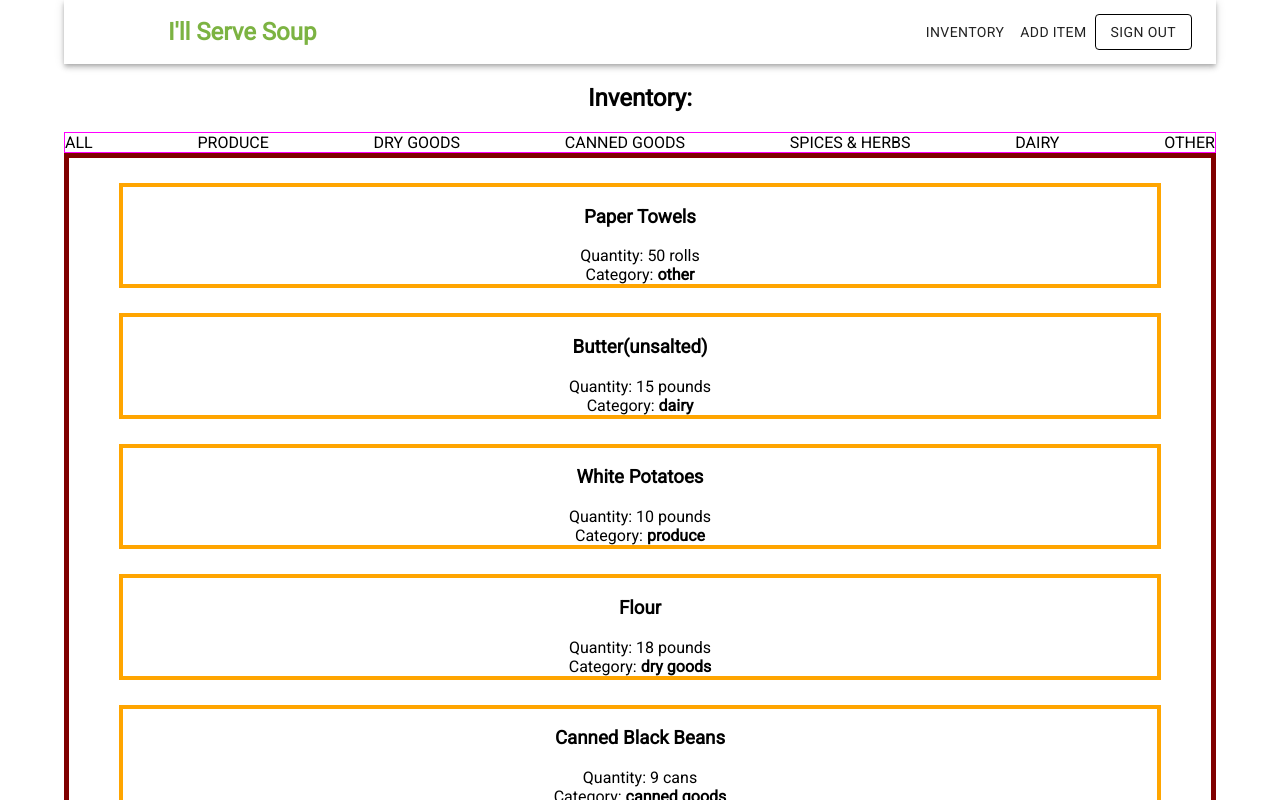
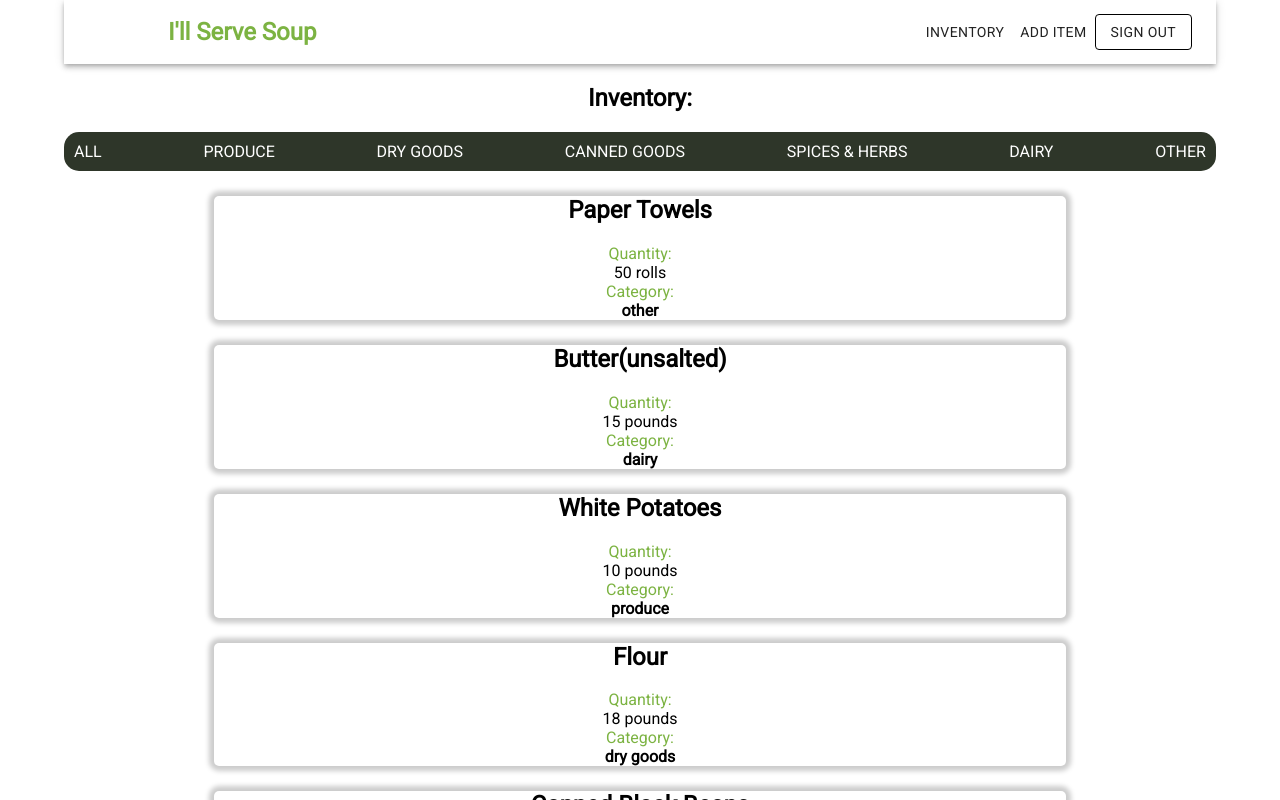
Before and after one commit to build-i-ll-serve-soup/Frontend, a React (Create React App) app in the folder i-ll-serve-soup/: page /inventory in a window 1280 px wide. Shown: the top 800 px of the page. Built offline with nearby package versions, Linux system fonts and the light colour scheme.

Commit message:
Added dropdown to AddItemForm

```diff
--- a/i-ll-serve-soup/src/AddItemForm.js
+++ b/i-ll-serve-soup/src/AddItemForm.js
@@ -1,4 +1,6 @@
 import React, {useState} from "react";
+import {Form, Field} from "formik";
+
 
 const AddItemForm = props => {
 
@@ -15,9 +17,11 @@ const submitForm = event => {
     props.addNewItem(item);
 }
     return (
-        <div className="addItem">
-            <h2>Add Item Form</h2>
-         <form onSubmit={submitForm}>
+        <div className="onboard-form">
+
+        <Form className="form" onSubmit={submitForm}>
+        <h2>Add Item Form</h2>
+
         <input className="formSection"
           type="text"
           name="itemName"
@@ -32,15 +36,24 @@ const submitForm = event => {
           value={item.stock}
           onChange={changeHandler}
         />
-        <input className="formSection"
+        {/* <input className="formSection"
           type="text"
           name="category"
           placeholder="Item Category"
           value={item.category}
           onChange={changeHandler}
-        />
-        <button type="submit">Add Item</button>
-      </form>
+        /> */}
+        <select value={changeHandler}>
+        <option value="all">Select Item Category</option>
+        <option value="produce">Produce</option>
+        <option value="dry-goods">Dry Goods</option>
+        <option value="canned-goods">Canned Goods</option>
+        <option value="spices/herbs">Spices and Herbs</option>
+        <option value="dairy">Dairy</option>
+        <option value="other">Other</option>
+        </select>
+        <button type="submit" className="form-button">Add Item</button>
+      </Form>
       </div>
     )
   };
--- a/i-ll-serve-soup/src/App.css
+++ b/i-ll-serve-soup/src/App.css
@@ -97,8 +97,11 @@ input, textarea {
 .categories {
   display: flex;
   flex-direction: row;
+  padding: 10px;
+  border-radius: 15px;
   justify-content: space-between;
-  border: 1px solid magenta;
+  background: rgb(46, 54, 41);
+  color:white;
 }
 
 .addItem {
@@ -108,27 +111,21 @@ input, textarea {
   border: 3px dotted green;
 }
 .itemCard {
-  border: 4px solid orange;
-  margin: 25px 50px;
+  box-shadow: 0px 0px 5px 5px #ccc;
+  background-color: white;
+  border-radius: 5px;
+  /* border: 4px solid orange; */
+  margin: 25px 150px;
 }
-.itemCards-container {
+/* .itemCards-container {
   border: 5px solid maroon;
-}
-.formSection{
+} */
 
-  flex-direction: column;
-
-  border: 3px dotted navy;
-}
 /* .itemName {
   border: 2px dashed purple;
   color: purple;
+} */
+.stock, .category {
+
+  color:#7cb342;
 }
-.stock {
-  border: 2px dashed dodgerblue;
-  color:dodgerblue;
-}
-.category {
-  border: 2px dashed red;
-  color: red;
-} */
--- a/i-ll-serve-soup/src/components/Content/ItemCard.js
+++ b/i-ll-serve-soup/src/components/Content/ItemCard.js
@@ -4,9 +4,11 @@ const ItemCard = props => {
   console.log(props)
   return (
     <div className="itemCard" >
-      <div className="itemName"><strong><h3>{props.itemCard.itemName}</h3></strong></div>
-      <div className="stock">Quantity:  {props.itemCard.stock}</div>
-      <div className="category">Category: <strong>{props.itemCard.category}</strong></div>
+      <div className="itemName"><strong><h2>{props.itemCard.itemName}</h2></strong></div>
+      <div className="stock">Quantity: </div>
+      {props.itemCard.stock}
+      <div className="category">Category: </div>
+      <strong>{props.itemCard.category}</strong>
     </div>
   );
 };
--- a/i-ll-serve-soup/src/components/Content/ItemCards.js
+++ b/i-ll-serve-soup/src/components/Content/ItemCards.js
@@ -1,7 +1,5 @@
 import React from 'react';
 import ItemCard from './ItemCard';
-
-
 
 const ItemCards = props => {
   return (
```
Also changed, not shown: i-ll-serve-soup/src/components/Content/ItemCardPage.js (deleted, +0 -8 lines).
